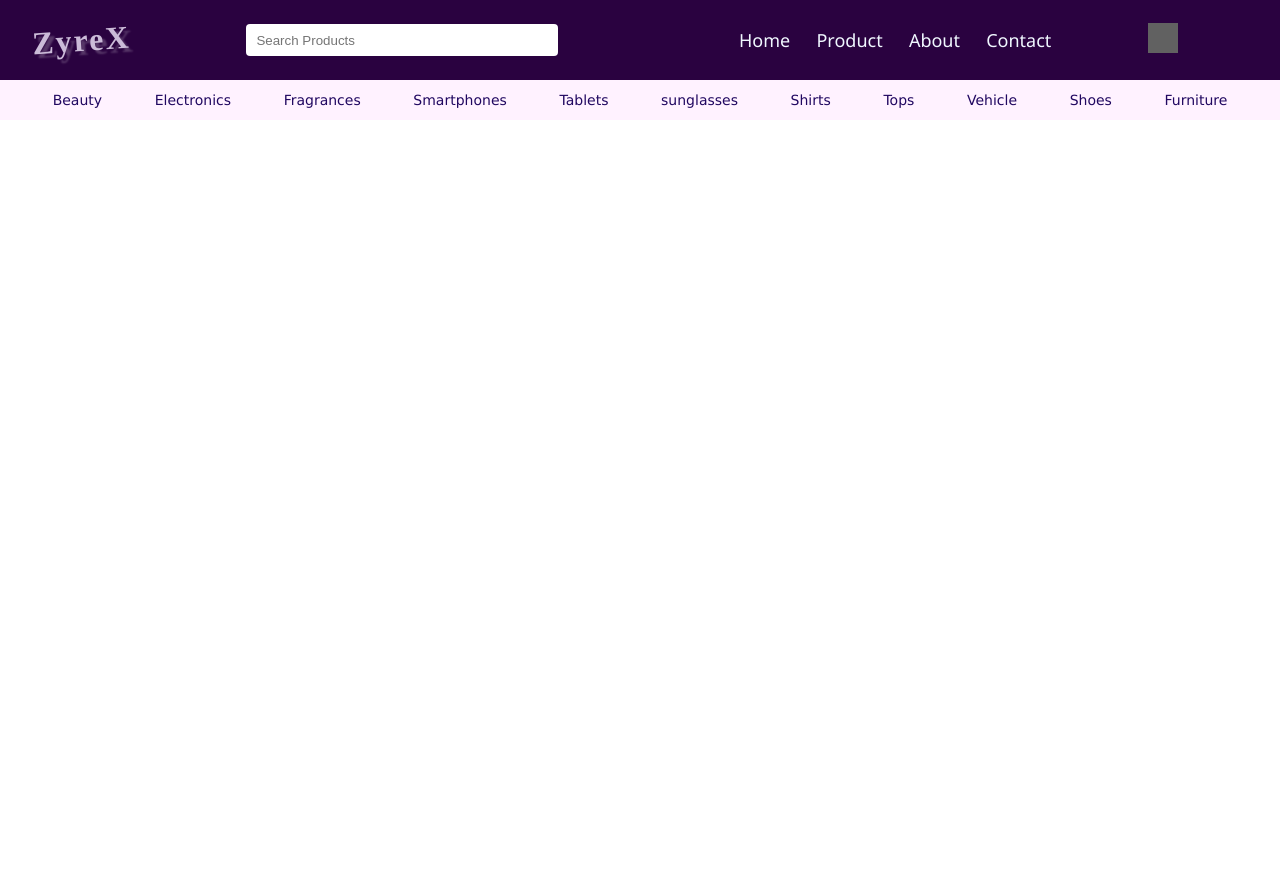
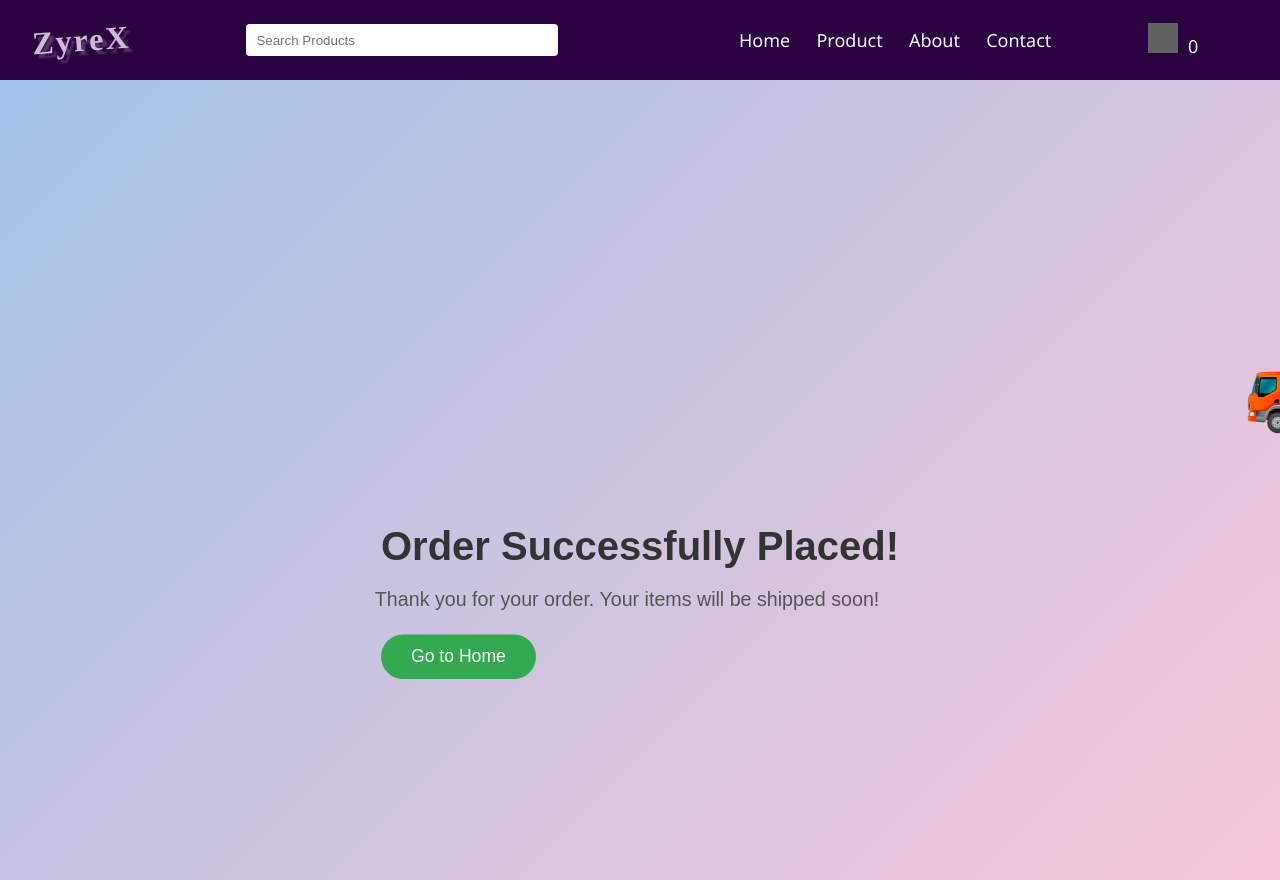
Before and after one commit to Nived11/E-KART, a React (Vite) app: page /order in a window 1280 px wide. Before the commit the page ends 800 px from the top, so only its background shows below. Built offline with nearby package versions, Linux system fonts and the light colour scheme; grey boxes are pictures that could not be loaded.

Commit message:
updated..

```diff
--- a/src/App.jsx
+++ b/src/App.jsx
@@ -1,26 +1,84 @@
-import React from "react"
+import React, { useEffect, useState } from "react";
 import { BrowserRouter, Routes, Route } from "react-router-dom";
-import Home from "./Components/Home"
-import Nav from "./Components/Nav"
+import Home from "./Components/Home";
+import Nav from "./Components/Nav";
 import Product from "./Components/Product";
 import Cart from "./Components/Cart";
+import Order from "./Components/order";
 
-function App(){
-  return(
-    <>
-      <BrowserRouter>
-        <Nav/>
-        <Routes>
-        <Route path="/" Component={Home}/>
-        <Route path="/card/:id" Component={Product}/>
-        <Route path="/cart" Component={Cart}/>
 
-        </Routes>
-   </BrowserRouter>
+function App() {
+  const [cartItems, setCartItems] = useState([]);
 
-    </>
+  // Load cart data from localStorage when the app starts
+  useEffect(() => {
+    const storedCartItems = JSON.parse(localStorage.getItem("cartItems"));
+    if (storedCartItems) {
+      setCartItems(storedCartItems);
+    }
+  }, []);
 
-  )
+  // Save cart data to localStorage whenever it changes
+  useEffect(() => {
+    if (cartItems.length > 0) {
+      localStorage.setItem("cartItems", JSON.stringify(cartItems));
+    }
+  }, [cartItems]);
+
+  // Add product to the cart
+  const addToCart = (product) => {
+    const existingProduct = cartItems.find((item) => item.id === product.id);
+
+    if (existingProduct) {
+      // If product is already in the cart, increase the quantity
+      setCartItems(
+        cartItems.map((item) =>
+          item.id === product.id
+            ? { ...item, quantity: item.quantity + 1 }
+            : item
+        )
+      );
+    } else {
+      // If product is not in the cart, add it with quantity 1
+      setCartItems([...cartItems, { ...product, quantity: 1 }]);
+    }
+  };
+
+  // Remove product from the cart
+  const removeFromCart = (id) => {
+    setCartItems(cartItems.filter((item) => item.id !== id));
+  };
+
+  // Update the product quantity in the cart
+  const handleQuantityChange = (id, quantity) => {
+    setCartItems(
+      cartItems.map((item) =>
+        item.id === id ? { ...item, quantity: parseInt(quantity) } : item
+      )
+    );
+  };
+
+  return (
+    <BrowserRouter>
+      <Nav cartItems={cartItems} />
+      <Routes>
+        <Route path="/" element={<Home addToCart={addToCart} />} />
+        <Route path="/card/:id" element={<Product addToCart={addToCart} />} />
+        <Route
+          path="/cart"
+          element={
+            <Cart
+              cartItems={cartItems}
+              setCartItems={setCartItems}
+              removeFromCart={removeFromCart}
+              handleQuantityChange={handleQuantityChange}
+            />
+          }
+        />
+        <Route path="/order" element={<Order />} />
+      </Routes>
+    </BrowserRouter>
+  );
 }
 
-export default App
+export default App;
--- a/src/Components/Nav.jsx
+++ b/src/Components/Nav.jsx
@@ -1,47 +1,29 @@
 import React from "react";
-import "../Css/Nav.css"
 import { Link } from "react-router-dom";
+import "../Css/Nav.css";
 
-const Nav = () => {
-
+const Nav = ({ cartItems }) => {
   return (
-        <>
-
     <nav>
       <div className="container">
-                    <div className="logo">
-                       ZyreX
-                    </div>
+        <div className="logo">ZyreX</div>
         <div className="search">
-                        <input type="text" placeholder="Search Products"/>
+          <input type="text" placeholder="Search Products" />
         </div>
         <ul>
-                        <Link to={"/"}>Home </Link>
-                        <Link to={"/"}>Product </Link>
+          <Link to={"/"}>Home</Link>
+          <Link to={"/"}>Product</Link>
           <li>About</li>
           <li>Contact</li>
         </ul>
         <div className="cart">
-                       <Link to="/cart"><img src="https://cdn-icons-png.flaticon.com/512/263/263142.png" alt="cart" /> </Link>
+          <Link to="/cart">
+            <img src="https://cdn-icons-png.flaticon.com/512/263/263142.png" alt="cart" />
+            <span>{cartItems.length}</span> {/* Show cart item count */}
+          </Link>
         </div>
       </div>
     </nav>
-            <div className="secnav">
-                <ul>
-                    <li>Beauty</li>
-                    <li>Electronics</li>
-                    <li>Fragrances</li>
-                    <li>Smartphones</li>
-                    <li>Tablets</li>
-                    <li>sunglasses</li>
-                    <li>Shirts</li>
-                    <li>Tops</li>
-                    <li>Vehicle</li>
-                    <li>Shoes</li>
-                    <li>Furniture</li>
-                </ul>
-            </div>
-        </>
   );
 };
 
--- /dev/null
+++ b/src/Components/Order.jsx
@@ -0,0 +1,23 @@
+import React from "react";
+import "../Css/Order.css"; // Ensure styles are added here
+import { Link } from "react-router-dom";
+import truck  from "../assets/truck.png";
+const Order = () => {
+  return (
+    <div className="order-success">
+      <div className="truck-animation-container">
+        <div className="truck">
+            <img src={truck} alt="truck" />
+        </div>
+
+      </div>
+      <div className="order-container">
+        <h1 className="order-title">Order Successfully Placed!</h1>
+        <p className="order-message">Thank you for your order. Your items will be shipped soon!</p>
+        <Link to="/" className="go-home-link">Go to Home</Link>
+      </div>
+    </div>
+  );
+};
+
+export default Order;
--- a/src/Css/Cart.css
+++ b/src/Css/Cart.css
@@ -29,7 +29,7 @@
     /* background-color: bisque; */
 }
 .cart-card{
-    height: fit-content;
+    height: 300px;
     width: 100%;
     background-color: rgba(238, 238, 238, 0.759);
     display: flex;
--- /dev/null
+++ b/src/Css/Order.css
@@ -0,0 +1,208 @@
+/* order.css */
+body {
+    font-family: Arial, sans-serif;
+    margin: 0;
+    padding: 0;
+    background: #f4f7fa;
+  }
+
+  /* Full-page layout */
+  .order-success {
+    display: flex;
+    justify-content: center;
+    align-items: center;
+    flex-direction: column;
+    height: 100vh;
+    background: linear-gradient(135deg, #f7c7d9, #a2c2e7); /* Gradient background */
+  animation: bgAnimation 4s infinite ease-in-out;/* Gradient background */
+    overflow: hidden;
+  }
+
+  /* Truck and boxes container */
+  .truck-animation-container {
+    position: relative;
+    width: 100%;
+    height: 200px;
+    margin-bottom: 50px;
+  }
+
+  /* Truck image */
+  .truck {
+    position: absolute;
+    bottom: 0;
+    left: 100%; /* Start from the far right */
+    animation: truckMove 5s ease-in-out infinite;
+  }
+
+  .truck img {
+    width: 150px;
+    height: auto;
+  }
+
+  /* Order boxes */
+  .order-boxes {
+    position: absolute;
+    bottom: 20px;
+    left: -300px;
+    display: flex;
+    justify-content: space-between;
+    width: 250px;
+    animation: boxesMove 5s ease-in-out infinite;
+  }
+
+  .box {
+    width: 50px;
+    height: 50px;
+    background-color: #ffeb3b;
+    border-radius: 5px;
+    margin-right: 5px;
+    animation: boxAppear 2s ease-in-out forwards;
+  }
+
+  .box:nth-child(1) {
+    animation-delay: 0.5s;
+  }
+
+  .box:nth-child(2) {
+    animation-delay: 1s;
+  }
+
+  .box:nth-child(3) {
+    animation-delay: 1.5s;
+  }
+
+  /* Title animation */
+  .order-title {
+    font-size: 2.5rem;
+    font-weight: bold;
+    color: #333;
+    margin-bottom: 20px;
+    animation: fadeInBounce 2s ease-out;
+    animation-delay: 0.2s;
+  }
+
+  /* Message animation */
+  .order-message {
+    font-size: 1.2rem;
+    color: #555;
+    margin-bottom: 30px;
+    opacity: 0;
+    animation: fadeIn 2s ease-out 0.5s forwards, pulse 1.5s infinite; /* Adding pulse animation */
+  }
+
+  /* Button animation */
+  .go-home-link {
+    display: inline-block;
+    padding: 12px 30px;
+    font-size: 1.1rem;
+    background-color: #28a745;
+    color: white;
+    text-decoration: none;
+    border-radius: 30px;
+    transition: background-color 0.3s ease, transform 0.3s ease;
+    animation: bounceIn 1s ease-in-out infinite; /* Bouncing effect for button */
+  }
+
+  .go-home-link:hover {
+    background-color: #218838;
+    transform: scale(1.1); /* Slightly grow on hover */
+  }
+
+  /* Keyframe animations */
+  @keyframes fadeIn {
+    from {
+      opacity: 0;
+    }
+    to {
+      opacity: 1;
+    }
+  }
+
+  @keyframes fadeInBounce {
+    0% {
+      transform: translateY(-30px);
+      opacity: 0;
+    }
+    60% {
+      transform: translateY(10px);
+      opacity: 1;
+    }
+    100% {
+      transform: translateY(0);
+    }
+  }
+
+  @keyframes pulse {
+    0% {
+      transform: scale(1);
+    }
+    50% {
+      transform: scale(1.05);
+    }
+    100% {
+      transform: scale(1);
+    }
+  }
+
+  @keyframes bounceIn {
+    0% {
+      transform: translateY(30px);
+      opacity: 0;
+    }
+    60% {
+      transform: translateY(-10px);
+      opacity: 1;
+    }
+    100% {
+      transform: translateY(0);
+    }
+  }
+
+  @keyframes truckMove {
+    0% {
+      left: 100%; /* Start from the far right */
+    }
+    50% {
+      left: 50%; /* Move to the middle of the container */
+      transform: translateX(-50%); /* Center the truck */
+    }
+    100% {
+      left: -150px; /* End at the far left */
+    }
+  }
+
+  @keyframes boxesMove {
+    0% {
+      left: -300px;
+    }
+    50% {
+      left: 50%;
+      transform: translateX(-50%);
+    }
+    100% {
+      left: 100%;
+    }
+  }
+
+  @keyframes boxAppear {
+    0% {
+      transform: scale(0);
+    }
+    50% {
+      transform: scale(1.2);
+    }
+    100% {
+      transform: scale(1);
+    }
+  }
+  @keyframes bgAnimation {
+    0% {
+      background: linear-gradient(135deg, #f7c7d9, #a2c2e7);
+    }
+    50% {
+      background: linear-gradient(135deg, #a2c2e7, #f7c7d9);
+    }
+    100% {
+      background: linear-gradient(135deg, #f7c7d9, #a2c2e7);
+    }
+  }
--- a/src/Css/Product.css
+++ b/src/Css/Product.css
@@ -119,7 +119,9 @@
     animation: spin 1s linear infinite;
     margin-bottom: 20px;
 }
-
+.goToCart{
+    color: rgb(255, 106, 0);
+}
 /* Spinner keyframes */
 @keyframes spin {
     0% {
```
Also changed, not shown: src/Components/Cart.jsx (+58 -36 lines), src/Components/Home.jsx (+26 -30 lines), src/Components/Product.jsx (+41 -15 lines), src/assets/truck.png (added). Lines whose indentation alone changed are shown as unchanged.
